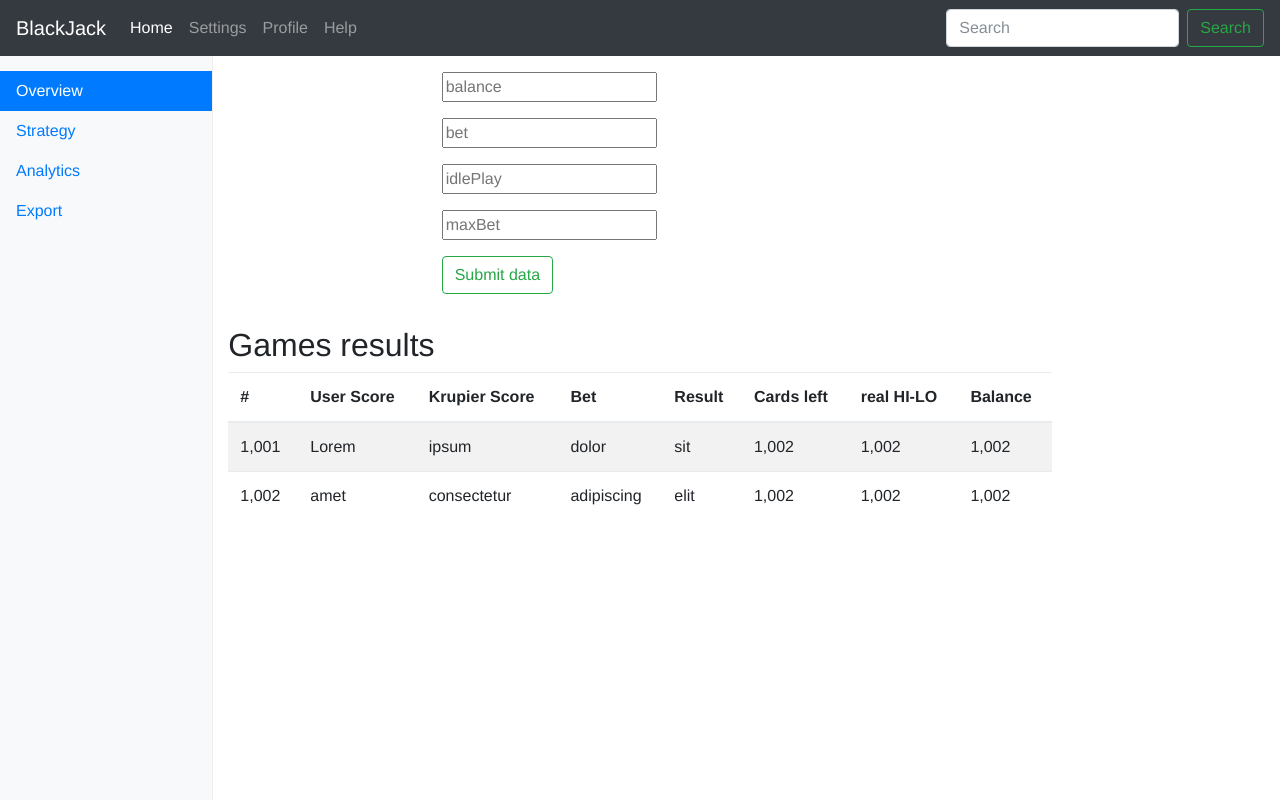
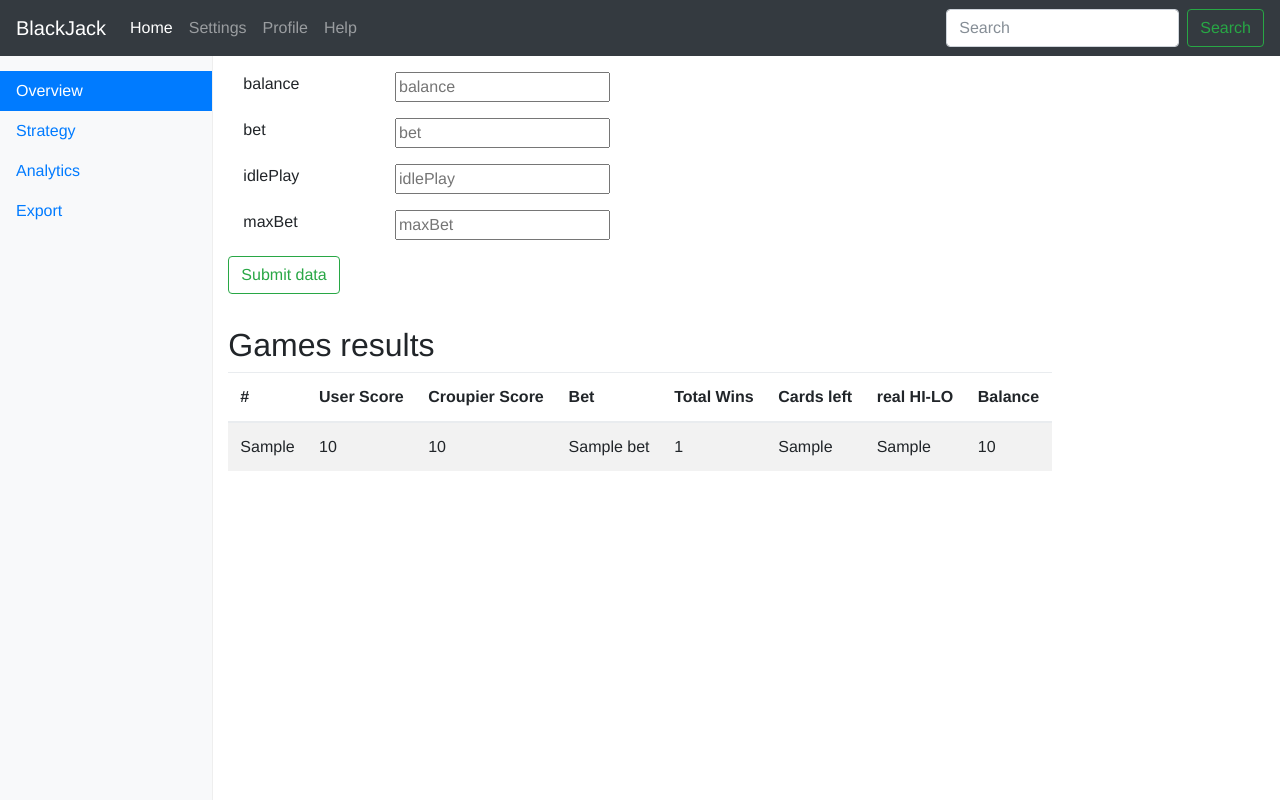
Before and after one commit to kroljulian13/blackjack, a Flask app: template templates/strategy.html in a window 1280 px wide. Run offline with Flask 2, Linux system fonts and the light colour scheme; the template is opened without the code that fills it: values that come from a table or form of the project are taken from there, most other values are stand-ins (such as "Sample title", 1, 10 or a date in 2020); parts of the project's set-up code (start-up, migrations or seed data) failed here and were passed over; some libraries are stand-ins or nearby versions.

Commit message:
updated layout, results displayed in the grid, input data taken from the form

```diff
--- a/app.py
+++ b/app.py
@@ -17,9 +17,9 @@ def strategy():
     if form.validate_on_submit():
         flash("Data are analyzed", category='success')
         # data processing
-        # ...............
-        script.game(0, 1000, 10)
-        return render_template('strategy.html',form=form)
+        data=script.game(0, int(form.balance.data), int(form.bet.data))
+
+        return render_template('strategy.html',form=form, data=data)
     return render_template('strategy.html',form=form)
 
 
--- a/forms.py
+++ b/forms.py
@@ -11,23 +11,23 @@ class InputsForm(Form):
         'balance',
         validators = [
             DataRequired(),
-            Regexp( r'^[0-9]+$', message = "Balance should be only numbers")
+            Regexp( r'^[0-9]+$', message = "Balance should be only integer numbers")
             ])
     bet = StringField(
         'bet',
         validators = [
             DataRequired(),
-            Regexp( r'^[0-9]+$', message = "Bet should be only numbers")
+            Regexp( r'^[0-9]+$', message = "Bet should be only integer numbers")
             ])
     idlePlay = StringField(
         'idlePlay',
         validators = [
             DataRequired(),
-            Regexp( r'^[0-9]+$', message = " idlePlay should be only numbers")
+            Regexp( r'^[0-9]+$', message = " idlePlay should be only integer numbers")
             ])
     maxBet = StringField(
         'maxBet',
         validators = [
             DataRequired(),
-            Regexp( r'^[0-9]+$', message = " maxBet should be only numbers")
+            Regexp( r'^[0-9]+$', message = " maxBet should be only integer numbers")
             ])
--- a/script.py
+++ b/script.py
@@ -79,6 +79,7 @@ def game(dobraneKarty, money, baseBet): # az do rozdania wszystkich kart w tali
            'K','K','K','K',
            'A','A','A','A'
             ]
+    report=[]
     #extending to 4 decks
     talia.extend(talia)
     talia.extend(talia)
@@ -142,16 +143,28 @@ def game(dobraneKarty, money, baseBet): # az do rozdania wszystkich kart w tali
         HL = hiLo(HL, krupier, user)
         realHL = HL/4
 
-        print("\nUser: "+str(bestScore(score(user))),user)
-        print("Krupier: "+str(bestScore(score(krupier))),krupier)
+        print("\nUser: "+str(bestScore(score(user))), user)
+        print("Krupier: "+str(bestScore(score(krupier))), krupier)
         # print("Talia: ",talia)
         print("Result: "+str(totalWin)+"/"+str(rozdanie))
         print("Zostało kart:", len(talia))
         print("real HI-LO: "+str(realHL))
         print("money: ",money)
         print("bet :",baseBetHL)
+        report.append({
+            "no": str(rozdanie),
+            "userScore": str(bestScore(score(user))),
+            "userCards": user,
+            "krupierScore": str(bestScore(score(krupier))),
+            "krupierCards": krupier,
+            "totalWin": str(totalWin),
+            "cardsLeft": str(len(talia)),
+            "realHL": str(realHL),
+            "balance":str(money),
+            "bet": str(baseBetHL)
+            })
 
-    return money
+    return report
 
 # cykl 1..2..3 (kilkaset rozdań) - dobieram 0..1..2 kart gdy score < 17
     #----- losuj karte dla krupiera -> Input 1
@@ -161,15 +174,15 @@ def game(dobraneKarty, money, baseBet): # az do rozdania wszystkich kart w tali
 
 
 
-money = []
+# money = []
 # balance = 1000
-for i in range(1):
-    baseBet = 10
-    # balance =  game(0, balance, baseBet)
-    money.append( game(0, 1000, baseBet))
+# for i in range(1):
+#     baseBet = 10
+#     # balance =  game(0, balance, baseBet)
+#     money.append( game(0, 1000, baseBet))
 
-print(money)
+# print(money)
 
-plt.hist(money, normed=True, bins=30)
-plt.ylabel('Probability')
-plt.show()
+# plt.hist(money, normed=True, bins=30)
+# plt.ylabel('Probability')
+# plt.show()
--- a/templates/macros.html
+++ b/templates/macros.html
@@ -3,11 +3,18 @@
 <div class="form-group">
     {% if field.errors %}
         {% for error in field.errors %}
-            <div class="notification error"> {{ error }}</div>
+            <div class=" alert-danger" role="alert"> {{ error }}</div>
         {% endfor %}
     {% endif %}
+    <div class="row">
+        <div class="col">
+            {{ field.label.text }}
+        </div>
+        <div class="col">
+            {{ field(placeholder=field.label.text) }}
+        </div>
+    </div>
 
-    {{ field(placeholder=field.label.text) }}
 </div>
 
 
--- a/templates/strategy.html
+++ b/templates/strategy.html
@@ -3,15 +3,21 @@
 {% from 'macros.html' import render_field %}
 
 {% block content %}
-<main role="main" class="col-sm-4 offset-sm-4 offset-md-4 col-md-4 pt-3  ">
+<main role="main" class="col-sm-4 offset-sm-4 offset-md-2 col-md-4 col-lg-4 pt-3  ">
     <form method="POST" action="" class="form-group">
-        <!-- {{ form.hidden_tag() }} -->
-        {% for field in form %}
-            {{ render_field(field) }}
-        {% endfor %}
+        {{ form.hidden_tag() }}
+        <div class="container">
+          <div class="row">
+          {% for field in form if field.widget.input_type != 'hidden' %}
+              <div class="col">
+              {{ render_field(field) }}
+              </div>
+          {% endfor %}
+          </div>
+        </div>
+
         <button type="submit" id="submit" class="btn btn-outline-success"> Submit data </button>
     </form>
-
 </main>
 
 <main role="main" class="col-sm-8 offset-sm-3 offset-md-2 col-md-8 pt-3">
@@ -22,35 +28,27 @@
           <tr>
             <th>#</th>
             <th>User Score</th>
-            <th>Krupier Score</th>
+            <th>Croupier Score</th>
             <th>Bet</th>
-            <th>Result</th>
+            <th>Total Wins</th>
             <th>Cards left</th>
             <th>real HI-LO</th>
             <th>Balance</th>
           </tr>
         </thead>
         <tbody>
+        {% for game in data %}
           <tr>
-            <td>1,001</td>
-            <td>Lorem</td>
-            <td>ipsum</td>
-            <td>dolor</td>
-            <td>sit</td>
-            <td>1,002</td>
-            <td>1,002</td>
-            <td>1,002</td>
+            <td> {{ game.no }} </td>
+            <td> {{ game.userScore }} </td>
+            <td> {{ game.krupierScore }} </td>
+            <td> {{ game.bet }} </td>
+            <td> {{ game.totalWin }} </td>
+            <td> {{ game.cardsLeft }} </td>
+            <td> {{ game.realHL }} </td>
+            <td> {{ game.balance }} </td>
           </tr>
-          <tr>
-            <td>1,002</td>
-            <td>amet</td>
-            <td>consectetur</td>
-            <td>adipiscing</td>
-            <td>elit</td>
-            <td>1,002</td>
-            <td>1,002</td>
-            <td>1,002</td>
-          </tr>
+        {% endfor %}
         </tbody>
       </table>
     </div>
```
